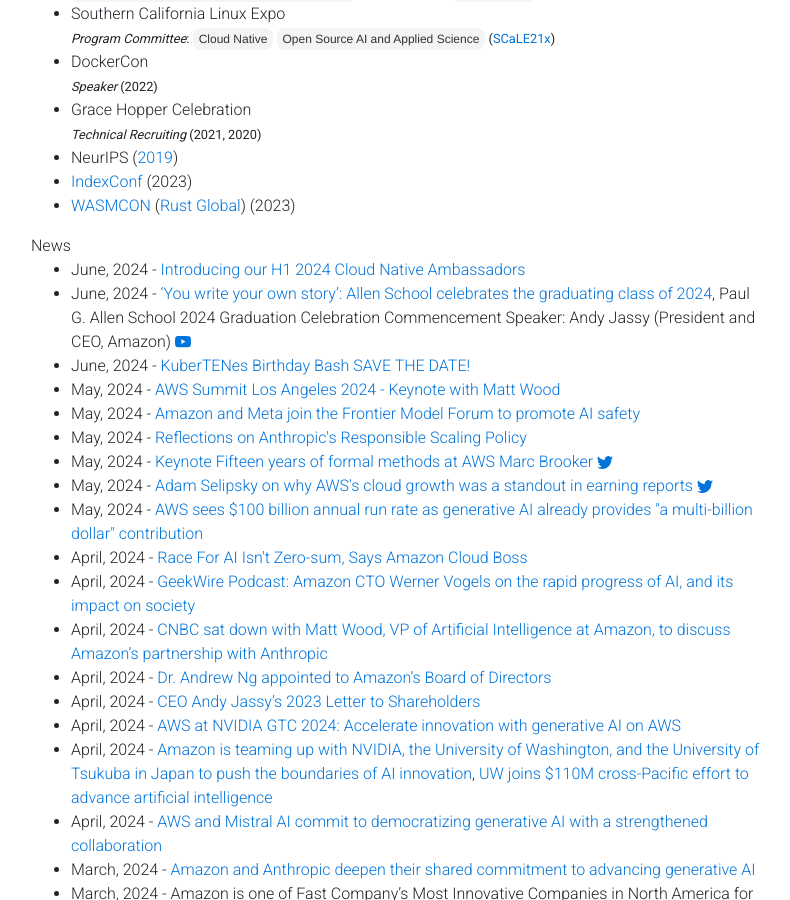
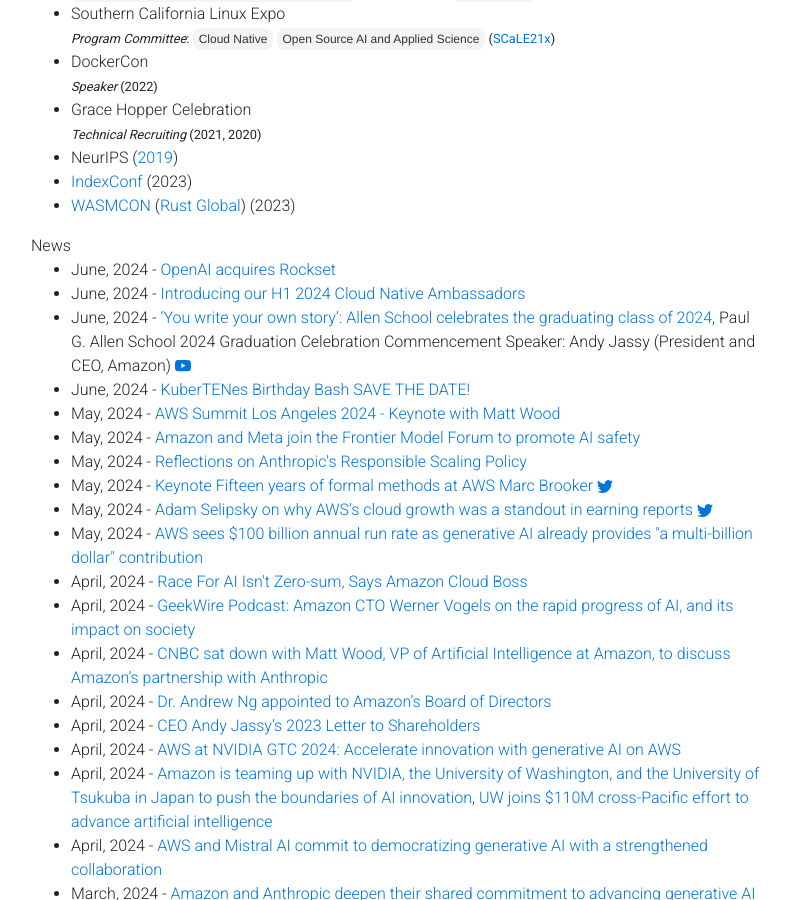
Before and after one commit to gfw001/gfw001.github.io, a Jekyll site: the page portfolio.html, which Jekyll copies as it is, in a window 1280 px wide and 900 px high, scrolled down 1856 px. Shown: the whole window, without its empty margins (54-844 px from the left). Built offline with Jekyll 4.4.1, drawn with Linux system fonts in a browser that asks for light colours; nearby versions of some CDN libraries; a style sheet for code colours, icons or effects is not loaded.

Commit message:
Update portfolio.html

```diff
--- a/portfolio.html
+++ b/portfolio.html
@@ -321,6 +321,9 @@
       News
 	<ul>
 
+	<li>
+	       June, 2024 - <a href="https://openai.com/index/openai-acquires-rockset/">OpenAI acquires Rockset</a>
+	</li>
 	<li>
 	       June, 2024 - <a href="https://www.cncf.io/blog/2024/06/17/introducing-our-h1-2024-cloud-native-ambassadors/">Introducing our H1 2024 Cloud Native Ambassadors</a>
 	</li>
```
